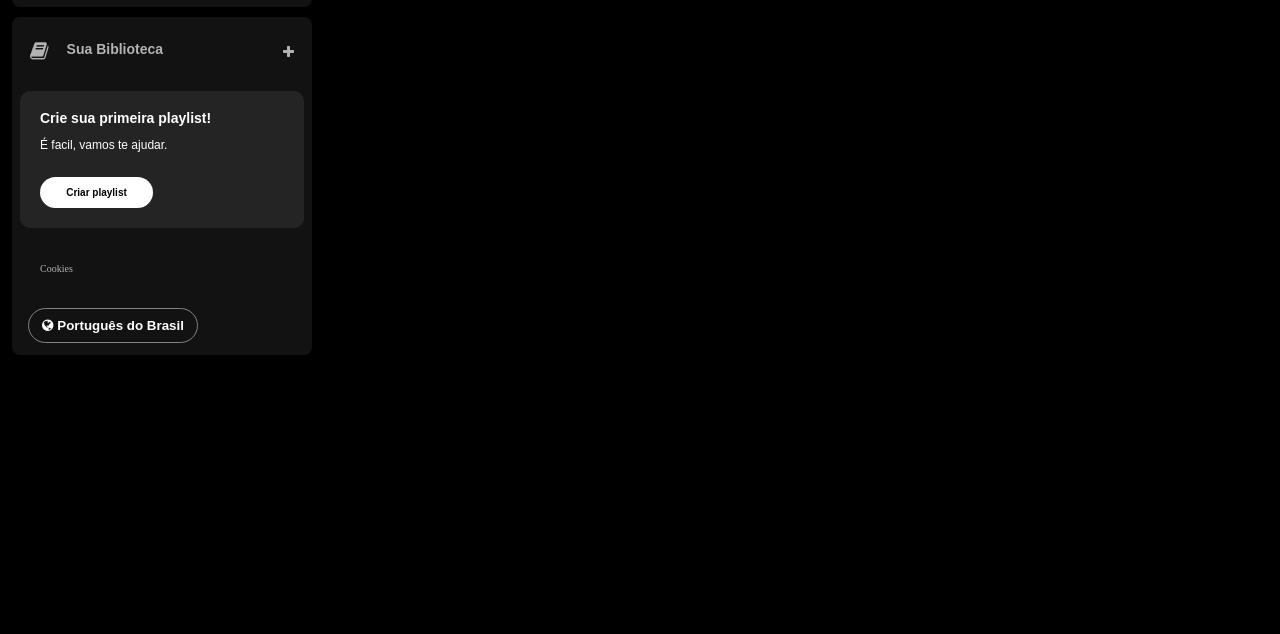
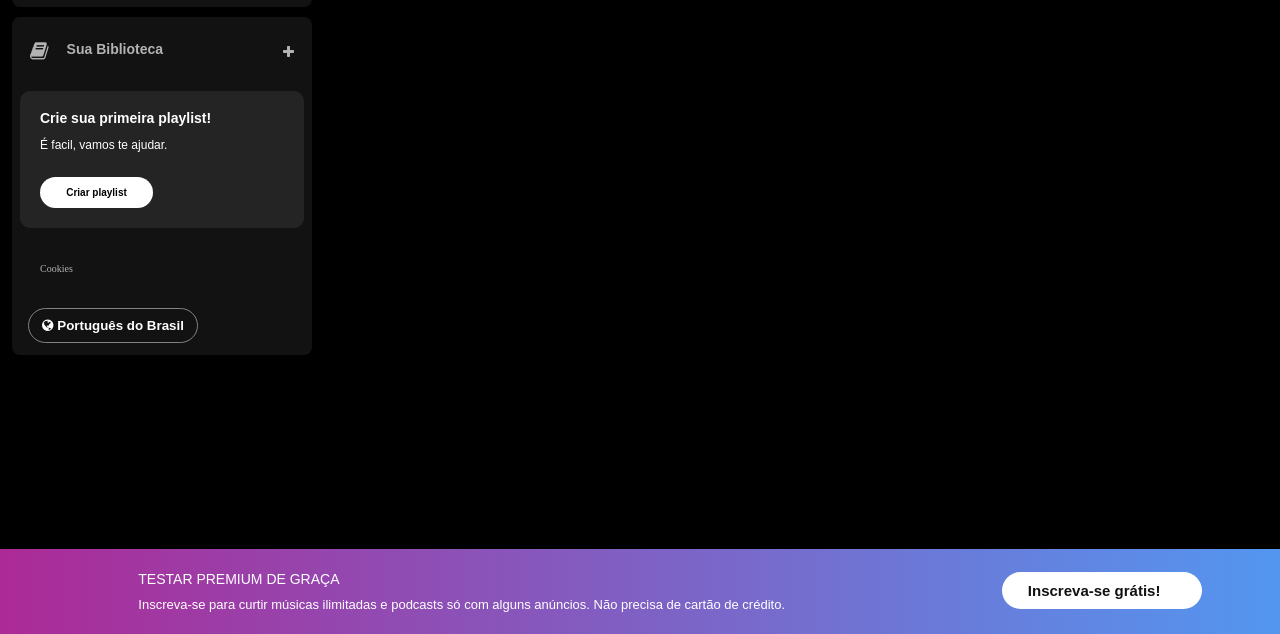
Before and after one commit to VictorAlvesD/ImersaoAlura, a plain HTML site: page index.html in a window 1280 px wide. Shown: the part 166-800 px from the top of the page. Drawn offline with Linux system fonts and the light colour scheme.

Commit message:
Desafio de fazer o footer

```diff
--- a/index.html
+++ b/index.html
@@ -70,6 +70,15 @@
 
     </div>
 
+    <footer class="footer">
+        <div class="footer__mensage">
+            <span class="text title">TESTAR PREMIUM DE GRAÇA</span>
+            <span class="text subtitle">Inscreva-se para curtir músicas ilimitadas e podcasts só com alguns anúncios. Não precisa de cartão de crédito.</span>
+        </div>
+        <button class="footer__button">
+            <span  class="text">Inscreva-se grátis!</span>
+        </button>
+    </footer>
 </body>
 
 </html>
--- a/style.css
+++ b/style.css
@@ -190,3 +190,52 @@ body {
 
     cursor: pointer;
 }
+
+/* Footer */
+.footer {
+    display: flex;
+    align-items: flex-start;
+    justify-content: space-around;
+    padding: 3px 20px;
+
+    position: fixed;
+    bottom: 0;
+    width: 100%;
+
+    background: linear-gradient(to right, #AC2A97, #509AF3);
+
+}
+
+.footer .footer__mensage {
+    display: flex;
+    flex-direction: column;
+    font-family: "DM Sans", sans-serif;
+    padding: 20px;
+    gap: 12px;
+    color: #fff;
+}
+
+.footer .footer__mensage .text.title{
+    font-size: 14px;
+    font-weight: 500;
+}
+
+.footer .footer__mensage .text.subtitle{
+    font-size: 13px;
+}
+
+.footer .footer__button {
+    background-color: #fff;
+    border-radius: 20px;
+    width: 200px;
+    padding: 10px 20px;
+    margin-top: 20px;
+
+    cursor: pointer;
+}
+.footer .footer__button .text{
+    color: #121212;
+    font-weight: bold;
+    font-size: 15px;
+    margin-right: 15px;
+}
```
